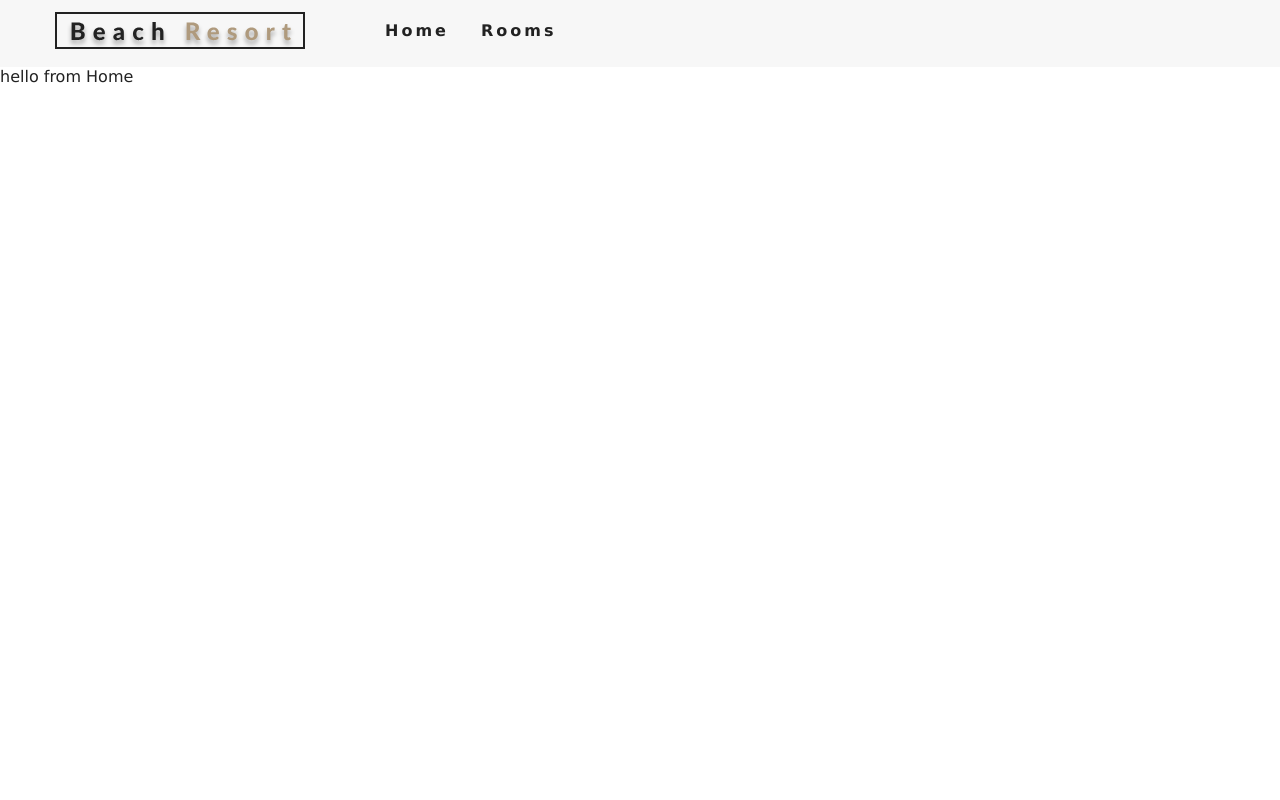
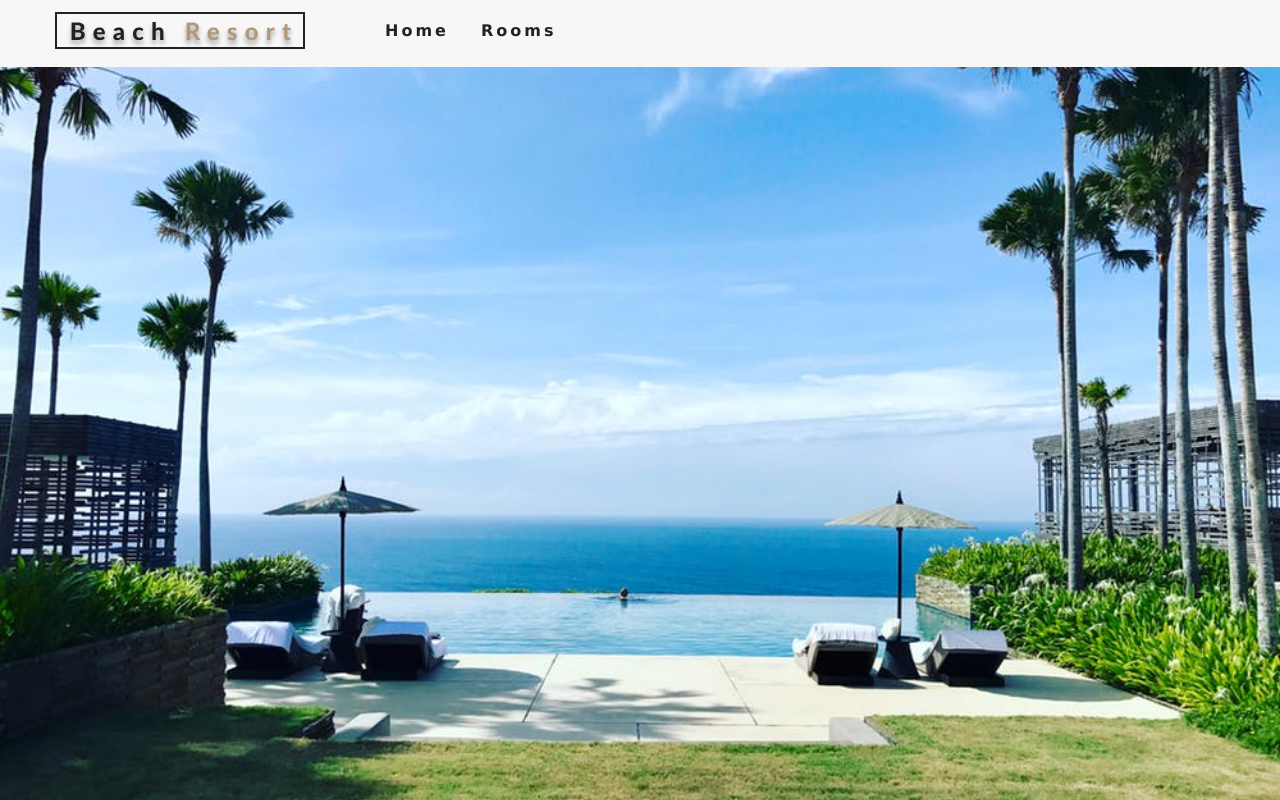
Before and after one commit to Heltzel/beach-resort, a React (Create React App) app: page / in a window 1280 px wide. Built offline with nearby package versions, Linux system fonts and the light colour scheme.

Commit message:
Hero Component

```diff
--- a/src/App.js
+++ b/src/App.js
@@ -3,7 +3,7 @@
 import Home from './pages/Home'
 import Rooms from './pages/Rooms'
 import SingleRoom from './pages/SingleRoom'
-import Navbar from './Navbar'
+import Navbar from './components/Navbar'
 
 import { Route, Switch } from 'react-router-dom'
 
--- /dev/null
+++ b/src/components/Hero.js
@@ -0,0 +1,8 @@
+import React from 'react'
+
+export default function Hero({ children, hero }) {
+  return <header className={hero}>{children}</header>
+}
+Hero.defaultProps = {
+  hero: 'defaultHero',
+}
--- a/src/Navbar.js
+++ b/src/components/Navbar.js
@@ -1,6 +1,6 @@
 import React, { Component } from 'react'
 import { Link } from 'react-router-dom'
-import logo from './images/logo.svg'
+import logo from '../images/logo.svg'
 import { FaAlignRight } from 'react-icons/fa'
 
 export default class Navbar extends Component {
--- a/src/pages/Error.js
+++ b/src/pages/Error.js
@@ -1,5 +1,6 @@
 import React from 'react'
+import Hero from '../components/Hero'
 
 export default function Error() {
-  return <div>ERROR 404 Page not found</div>
+  return <Hero />
 }
--- a/src/pages/Home.js
+++ b/src/pages/Home.js
@@ -1,5 +1,6 @@
 import React from 'react'
+import Hero from '../components/Hero'
 
 export default function Home() {
-  return <div>hello from Home</div>
+  return <Hero hero="defaultHero" />
 }
--- a/src/pages/Rooms.js
+++ b/src/pages/Rooms.js
@@ -1,5 +1,6 @@
 import React from 'react'
+import Hero from '../components/Hero'
 
 export default function Rooms() {
-  return <div>hello from rooms page</div>
+  return <Hero hero="roomsHero" />
 }
```
Also changed, not shown: 1 other file (tests, documents, lock files or other folders).
